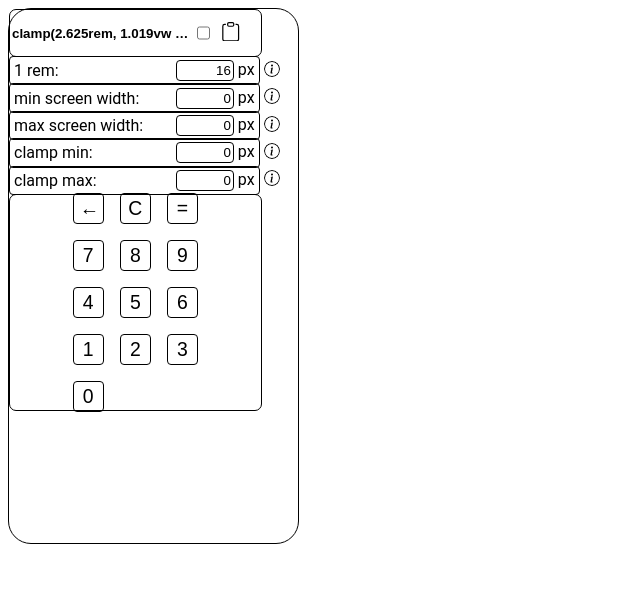
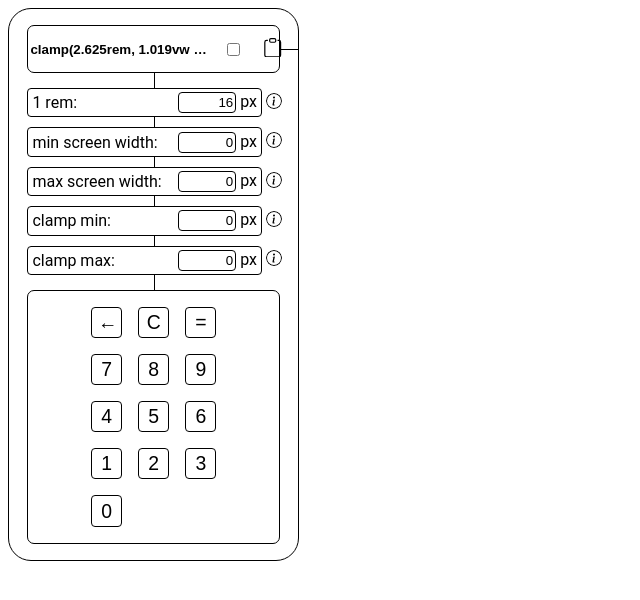
Before and after one commit to 10high/Fluid-Typography-Calculator, a React (Vite) app: page / in a window 1280 px wide. Shown: the top 600 px of the page, without its empty margins (0-640 px from the left). Built offline with nearby package versions, Linux system fonts and the light colour scheme.

Commit message:
feature[!]: adds connecting lines inside calculator
Also major redo of layout styling by changing the calculator display to grid (from flexbox)

```diff
--- a/src/App.jsx
+++ b/src/App.jsx
@@ -6,6 +6,7 @@ import KeypadButton from "./components/KeypadButton/KeypadButton";
 import ResultDisplay from "./components/ResultDisplay/ResultDisplay";
 import CopyToClipbpard from "./components/CopyToClipboard/CopyToClipboard";
 import AnnotateResult from "./components/AnnotateResult/AnnotateResult";
+import VerticalConnectingLine from "./layout/VerticalConnectingLine/VerticalConnectingLine";
 
 const keypadButtons = [
   { value: "7", key: self.crypto.randomUUID() },
@@ -73,6 +74,19 @@ const miscKeys = {
   performCalculationButton: self.crypto.randomUUID(),
 };
 
+const unitInputDivSpacerKeys = [
+  self.crypto.randomUUID(),
+  self.crypto.randomUUID(),
+  self.crypto.randomUUID(),
+  self.crypto.randomUUID(),
+  self.crypto.randomUUID(),
+  self.crypto.randomUUID(),
+  self.crypto.randomUUID(),
+  self.crypto.randomUUID(),
+  self.crypto.randomUUID(),
+  self.crypto.randomUUID(),
+];
+
 function App() {
   const [inputFieldObjs, setInputFieldObjs] = useState(inputFields);
   const [inputWithFocusId, setInputWithFocusId] = useState("");
@@ -84,8 +98,9 @@ function App() {
 
   return (
     <div className={Styles.calculator}>
-      <div className={Styles.result__border}>
-        <div className={Styles.result}>
+      <div></div>
+
+      <div className={Styles.resultDisplay__border}>
         <ResultDisplay
           inputFieldObjs={inputFieldObjs}
           performCalculation={performCalculation}
@@ -97,13 +112,17 @@ function App() {
         <AnnotateResult annotate={annotate} setAnnotate={setAnnotate} />
         <CopyToClipbpard resultValue={resultValue} />
       </div>
-      </div>
-      <div className="unitInputContainer">
+
+      <div className={Styles.resultDisplay__rightLine}></div>
+      <VerticalConnectingLine height={16} />
       {inputFieldObjs.map((item, index) => (
+        <>
+          <div key={unitInputDivSpacerKeys[index]}></div>
           <div
-            className="unitInputItemWrapper"
+            className={Styles.unitInput__wrapper}
             key={unitInputItemWrapperKey[index]}
           >
+            <div className={Styles.unitInput__border}>
               <UnitInput
                 inputValue={item.inputValue}
                 setInputFieldObjs={setInputFieldObjs}
@@ -114,13 +133,17 @@ function App() {
               >
                 {item.text}
               </UnitInput>
+            </div>
             <Tooltip key={tooltips[item.fieldId].key}>
               {tooltips[item.fieldId].text}
             </Tooltip>
           </div>
+          <div key={unitInputDivSpacerKeys[++index]}></div>
+          <VerticalConnectingLine height={12} />
+        </>
       ))}
-      </div>
-
+      <VerticalConnectingLine height={4} />
+      <div></div>
       <div className={Styles.keypad}>
         <div className={Styles.keypadContainer}>
           <KeypadButton
@@ -152,6 +175,7 @@ function App() {
           ))}
         </div>
       </div>
+      <div></div>
     </div>
   );
 }
--- a/src/App.module.css
+++ b/src/App.module.css
@@ -1,21 +1,15 @@
 .calculator {
-  display: flex;
-  flex-direction: column;
-  justify-content: flex-start;
   width: clamp(15.75rem, 4.074074074vw + 14.83333333rem, 18.5rem);
-  height: clamp(28.1875rem, 8.981481481vw + 26.16666667rem, 34.25rem);
+  display: grid;
+  grid-template-columns: 1fr 2fr 1fr;
   border-style: solid;
   border-color: black;
   border-width: 1.5px;
   border-radius: 23px;
+  padding: 16px 0;
 }
 
-.result {
-  display: flex;
-  /* margin-top: clamp(1rem, 0.7407407407vw + 0.8333333333rem, 24px); */
-}
-
-.result__border {
+.resultDisplay__border {
   display: flex;
   justify-content: space-between;
   align-items: center;
@@ -27,17 +21,42 @@
   border-radius: 7px;
 }
 
-.keypad {
+.resultDisplay__rightLine {
+  border-bottom: solid 1.5px black;
+  height: 50%;
+}
+
+.unitInput__wrapper {
   display: flex;
-
-  justify-content: center;
+  flex-wrap: nowrap;
 
   align-items: center;
   width: clamp(13.75rem, 3.333333333vw + 13rem, 16rem);
-  height: clamp(11.5rem, 3.333333333vw + 10.75rem, 13.75rem);
+  height: clamp(1.5rem, 0.3703703704vw + 1.416666667rem, 1.75rem);
+}
+
+.unitInput__border {
+  width: 100%;
+  height: 100%;
+  display: flex;
+  justify-content: space-between;
+  align-items: center;
+  border-style: solid;
+  border-color: black;
+  border-width: 1.5px;
+  border-radius: 4px;
+  padding: 0 4px;
+}
+
+.keypad {
+  display: flex;
+  justify-content: center;
+  align-items: center;
+  width: clamp(13.75rem, 3.333333333vw + 13rem, 16rem);
   border-style: solid;
   border-width: 1.5px;
   border-radius: 7px;
+  padding: 16px 0;
 }
 
 .keypadContainer {
--- a/src/components/ResultDisplay/ResultDisplay.jsx
+++ b/src/components/ResultDisplay/ResultDisplay.jsx
@@ -63,7 +63,7 @@ export default function ResultDisplay({
 
   return (
     <input
-      className={Styles.calculator__output}
+      className={Styles.resultDisplay}
       type="text"
       readOnly={true}
       inputMode="none"
--- a/src/components/ResultDisplay/styles.module.css
+++ b/src/components/ResultDisplay/styles.module.css
@@ -1,4 +1,4 @@
-.calculator__output {
+.resultDisplay {
   border-style: none;
   background-color: hsl(0, 0%, 100%, 0);
   font-weight: 700;
@@ -6,12 +6,12 @@
 }
 
 .calculator__output--highlighted,
-.calculator__output:focus {
+.resultDisplay:focus {
   background-color: rgb(0, 0, 238);
   color: white;
 }
 
-.calculator__output--copied {
+.resultDisplay--copied {
   background-color: black;
   color: white;
 }
--- a/src/components/UnitInput/UnitInput.jsx
+++ b/src/components/UnitInput/UnitInput.jsx
@@ -56,8 +56,7 @@ export default function UnitInput({
   }, [hasLostFocus, setInputWithFocusId, setHasLostFocus]);
 
   return (
-    <div className={Styles.calculator__inputWrapper}>
-      <div className={Styles.calculator__inputBorder}>
+    <>
       <label htmlFor={fieldId}>{children}</label>
       <span>
         <input
@@ -75,7 +74,6 @@ export default function UnitInput({
           px
         </abbr>
       </span>
-      </div>
-    </div>
+    </>
   );
 }
--- a/src/components/UnitInput/styles.module.css
+++ b/src/components/UnitInput/styles.module.css
@@ -1,26 +1,3 @@
-.calculator__inputWrapper {
-  display: -webkit-box;
-  display: flex;
-  flex-wrap: nowrap;
-  -webkit-box-align: center;
-  align-items: center;
-  width: clamp(13.75rem, 3.333333333vw + 13rem, 16rem);
-  height: clamp(1.5rem, 0.3703703704vw + 1.416666667rem, 1.75rem);
-}
-
-.calculator__inputBorder {
-  width: 100%;
-  height: 100%;
-  display: flex;
-  justify-content: space-between;
-  align-items: center;
-  border-style: solid;
-  border-color: black;
-  border-width: 1.5px;
-  border-radius: 4px;
-  padding: 0 4px;
-}
-
 .calculator__inputField {
   width: 50px;
   text-align: right;
--- a/src/index.css
+++ b/src/index.css
@@ -3,19 +3,3 @@
 html {
   font-family: "Roboto", sans-serif;
 }
-
-.unitInputContainer {
-  display: flex;
-  flex-direction: column;
-}
-
-.unitInputItemWrapper {
-  display: flex;
-  flex-wrap: nowrap;
-  align-items: center;
-}
-
-.keypadButtonsContainer {
-  display: flex;
-  flex-wrap: wrap-reverse;
-}
--- /dev/null
+++ b/src/layout/VerticalConnectingLine/VerticalConnectingLine.jsx
@@ -0,0 +1,25 @@
+import Styles from "./styles.module.css";
+
+import PropTypes from "prop-types";
+
+VerticalConnectingLine.propTypes = {
+  height: PropTypes.number,
+};
+
+const key = self.crypto.randomUUID();
+
+export default function VerticalConnectingLine({ height }) {
+  return (
+    <>
+      <div></div>
+
+      <div
+        key={key}
+        style={{ height: height }}
+        className={Styles.connectingLine}
+      ></div>
+
+      <div></div>
+    </>
+  );
+}
--- /dev/null
+++ b/src/layout/VerticalConnectingLine/styles.module.css
@@ -0,0 +1,4 @@
+.connectingLine {
+  width: 50%;
+  border-right: solid 1.5px black;
+}
```
Lines whose indentation alone changed are shown as unchanged.
